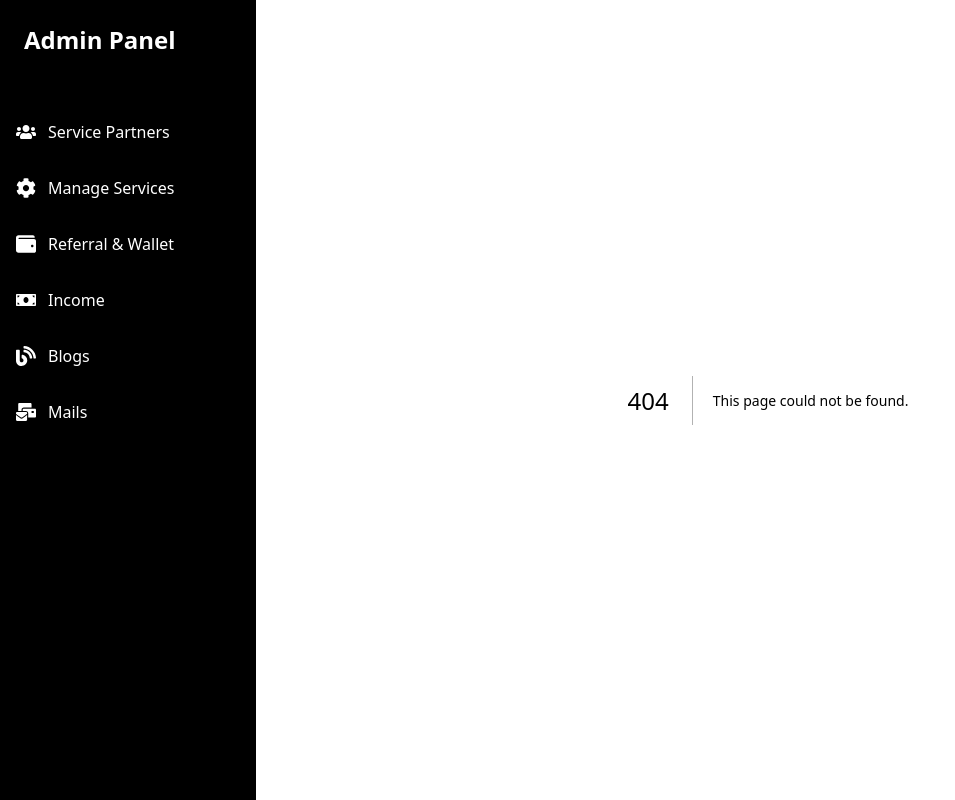
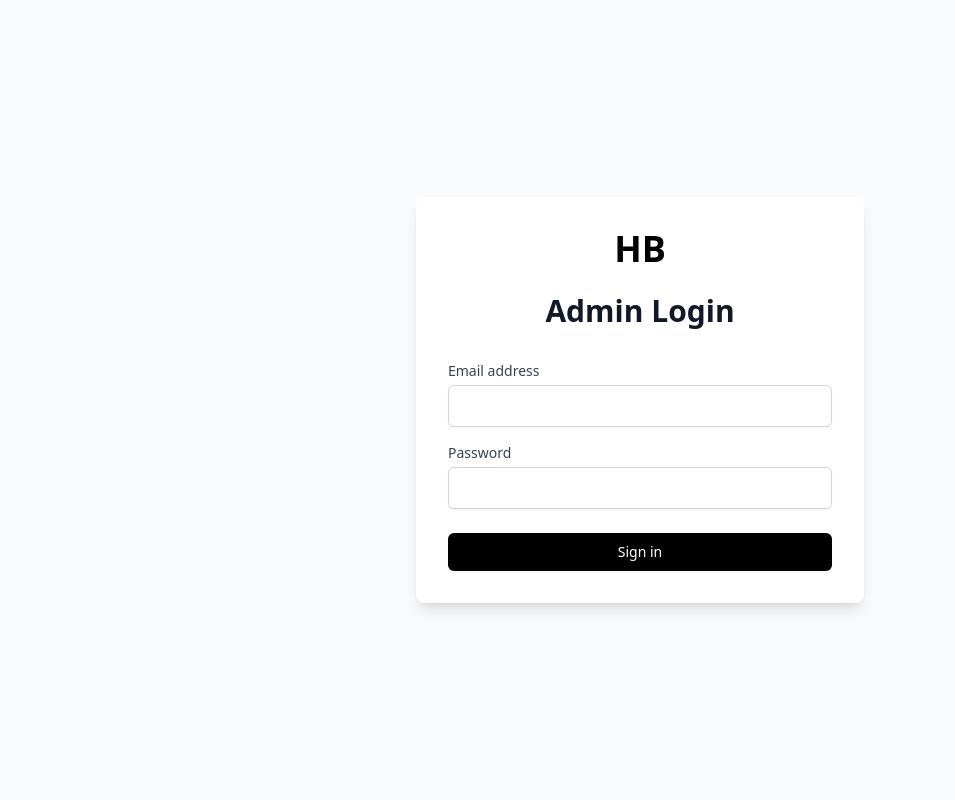
Before and after one commit to vivek98ji/nishit_parmar, a Next.js app: page /admin/login in a window 1280 px wide. Before the commit this address had no page. Shown: the whole page, without its empty margins (0-955 px from the left). Built offline with nearby package versions, Linux system fonts and the light colour scheme.

Commit message:
feat:adminlogin

```diff
--- a/src/pages/admin/AdminLayout.tsx
+++ b/src/pages/admin/AdminLayout.tsx
@@ -4,6 +4,11 @@ import { FaUsers, FaCog, FaWallet, FaMoneyBill, FaBlog, FaMailBulk } from 'react
 
 const AdminLayout = ({ children }: { children: React.ReactNode }) => {
     const router = useRouter();
+
+    // Don't show sidebar on login page
+    if (router.pathname === '/admin/login') {
+        return <>{children}</>;
+    }
 
     const menuItems = [
         {
@@ -44,12 +49,11 @@ const AdminLayout = ({ children }: { children: React.ReactNode }) => {
 
     return (
         <div className="flex min-h-screen">
-            {/* Single Sidebar */}
+            {/* Sidebar */}
             <div className="w-64 bg-black text-white fixed h-full">
                 <div className="p-6">
                     <h1 className="text-2xl font-bold">Admin Panel</h1>
                 </div>
-
                 <nav className="mt-6">
                     {menuItems.map((item) => (
                         <div
--- /dev/null
+++ b/src/pages/admin/login.tsx
@@ -0,0 +1,61 @@
+"use client";
+import { useRouter } from 'next/navigation';
+import Link from 'next/link';
+
+const AdminLogin = () => {
+    const router = useRouter();
+
+    const handleSubmit = (e: React.FormEvent) => {
+        e.preventDefault();
+        router.push('/admin/page');
+    };
+
+    return (
+        <div className="min-h-screen flex items-center justify-center bg-gray-50">
+            <div className="max-w-md w-full m-4 space-y-8 bg-white p-8 rounded-lg shadow-lg">
+                <div>
+                    <Link href="/components/homepage/homepage" className="flex justify-center">
+                        <h1 className="text-4xl font-bold text-black">HB</h1>
+                    </Link>
+                    <h2 className="mt-6 text-center text-3xl font-extrabold text-gray-900">
+                        Admin Login
+                    </h2>
+                </div>
+
+                <form onSubmit={handleSubmit} className="mt-8 space-y-6">
+                    <div className="space-y-4">
+                        <div>
+                            <label htmlFor="email" className="block text-sm font-medium text-gray-700">
+                                Email address
+                            </label>
+                            <input
+                                id="email"
+                                type="email"
+                                className="mt-1 block w-full px-3 py-2 border border-gray-300 rounded-md shadow-sm focus:outline-none focus:ring-black focus:border-black"
+                            />
+                        </div>
+                        <div>
+                            <label htmlFor="password" className="block text-sm font-medium text-gray-700">
+                                Password
+                            </label>
+                            <input
+                                id="password"
+                                type="password"
+                                className="mt-1 block w-full px-3 py-2 border border-gray-300 rounded-md shadow-sm focus:outline-none focus:ring-black focus:border-black"
+                            />
+                        </div>
+                    </div>
+
+                    <button
+                        type="submit"
+                        className="w-full flex justify-center py-2 px-4 border border-transparent rounded-md shadow-sm text-sm font-medium text-white bg-black hover:bg-gray-800 focus:outline-none focus:ring-2 focus:ring-offset-2 focus:ring-black"
+                    >
+                        Sign in
+                    </button>
+                </form>
+            </div>
+        </div>
+    );
+};
+
+export default AdminLogin;
--- a/src/pages/components/signup-page/header/header.tsx
+++ b/src/pages/components/signup-page/header/header.tsx
@@ -1,7 +1,7 @@
 "use client";
 
 import React, { useState, useEffect } from 'react';
-import { Menu, X, ShoppingBag, UserPlus } from 'lucide-react';
+import { Menu, X, ShoppingBag, UserPlus, UserCog } from 'lucide-react';
 import { useRouter } from 'next/navigation';
 import Link from 'next/link';
 import { FaReact } from "react-icons/fa";
@@ -79,6 +79,10 @@ const Header = () => {
     router.push(href);
   };
 
+  const handleAdminLogin = () => {
+    router.push('/admin/login');
+  };
+
   return (
     <header className="w-full bg-black text-white">
       <div className="max-w-7xl mx-auto px-4 sm:px-6 lg:px-8">
@@ -154,6 +158,15 @@ const Header = () => {
                 className={`cursor-pointer h-6 w-6 transition-all duration-300 transform hover:scale-110
                   ${activeIcon === 'provider' ? 'text-black' : 'text-white hover:text-gray-300'}`}
                 title="Service Provider Portal"
+              />
+            </div>
+
+            <div className="p-1 rounded-full z-10 relative flex items-center justify-center">
+              <UserCog
+                onClick={handleAdminLogin}
+                className={`cursor-pointer h-6 w-6 transition-all duration-300 transform hover:scale-110
+                  ${activeIcon === 'admin' ? 'text-black' : 'text-white hover:text-gray-300'}`}
+                title="Admin Login"
               />
             </div>
 
```
